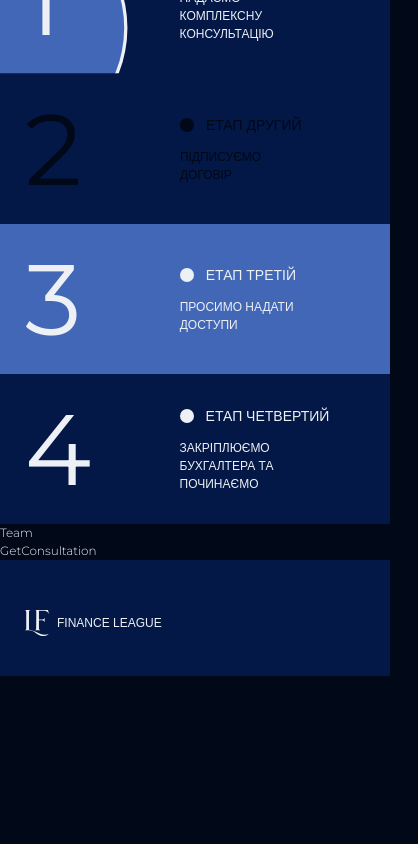
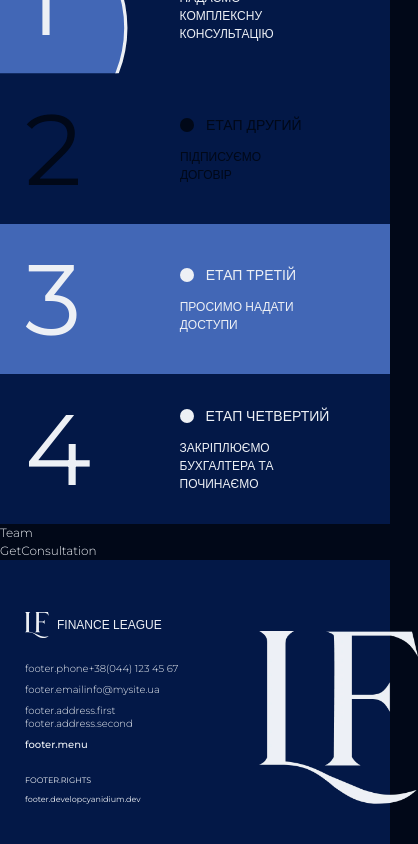
Before and after one commit to cyanidium-dev/liga-finance, a Next.js app: page /en in a window 390 px wide. Shown: the part 6808-7652 px from the top of the page, 418 px wide, since content can reach past the window. Before the commit the page ends 7484 px from the top, so only its background shows below. Built offline with nearby package versions, Linux system fonts and the light colour scheme; a web font is replaced by a local one.

Commit message:
added footer for mobile

```diff
--- a/messages/uk.json
+++ b/messages/uk.json
@@ -104,6 +104,8 @@
     }
   },
   "footer": {
+    "phone": "Тел: ",
+    "email": "Email: ",
     "address": {
       "first": "вул. Хрещатик, 22",
       "second": "м. Київ, 01001, Україна"
--- a/src/app/[locale]/globals.css
+++ b/src/app/[locale]/globals.css
@@ -23,6 +23,7 @@ body {
   background: var(--background);
   color: var(--foreground);
   font-family: var(--font-montserrat), Arial, Helvetica, sans-serif;
+  overflow-x: hidden;
 }
 
 a {
--- a/src/components/shared/footer/FooteInfo.tsx
+++ /dev/null
@@ -1,3 +0,0 @@
-export default function FooteInfo() {
-  return <div>FooteInfo</div>;
-}
--- a/src/components/shared/footer/Footer.tsx
+++ b/src/components/shared/footer/Footer.tsx
@@ -1,10 +1,24 @@
+import Image from "next/image";
 import Logo from "../logo/Logo";
+import FooterInfo from "./FooterInfo";
+import FooterBottom from "./FooterBottom";
+import FooterMenu from "./FooterMenu";
 
 export default function Footer() {
   return (
-    <footer className="w-dvw bg-main pt-[50px] pb-10">
+    <footer className="relative -z-20 w-dvw bg-main pt-[52px] pb-10">
+      <Image
+        src="/images/hero/logo.webp"
+        alt="logo"
+        width={538}
+        height={586}
+        className="absolute -z-10 bottom-[40px] -right-7 w-[159px] h-auto"
+      />
       <div className="container max-w-[1920px]">
         <Logo className="w-6 xl:w-[45px] h-auto" />
+        <FooterInfo />
+        <FooterMenu />
+        <FooterBottom />
       </div>
     </footer>
   );
--- /dev/null
+++ b/src/components/shared/footer/FooterBottom.tsx
@@ -0,0 +1,21 @@
+import { useTranslations } from "next-intl";
+import { CYANIDIUM_URL, CYANIDIUM_NAME } from "@/constants/constants";
+
+export default function FooterBottom() {
+  const t = useTranslations("footer");
+  return (
+    <div className="mt-6">
+      <p className="mb-2 text-8reg uppercase leading-[130%]">{t("rights")}</p>
+      <p className="text-8reg leading-[130%]">
+        {t("develop")}
+        <a
+          href={CYANIDIUM_URL}
+          target="_blank"
+          rel="noopener noreferrer nofollow"
+        >
+          {CYANIDIUM_NAME}
+        </a>
+      </p>
+    </div>
+  );
+}
--- /dev/null
+++ b/src/components/shared/footer/FooterInfo.tsx
@@ -0,0 +1,44 @@
+import { PHONE, EMAIL, ADDRESS_LINK } from "@/constants/constants";
+import { phoneRegex } from "@/regex/regex";
+import { useTranslations } from "next-intl";
+
+export default function FooterInfo() {
+  const t = useTranslations("footer");
+  return (
+    <ul className="flex flex-col gap-y-2 mt-6 text-10light leading-[130%]">
+      <li>
+        {t("phone")}
+        <a
+          href={`tel:+${PHONE.replace(/\D/g, "")}`}
+          target="_blank"
+          rel="noopener noreferrer nofollow"
+          className="outline-none laptop:hover:text-greenDark focus-visible:text-greenDark active:text-greenDark transition duration-300 ease-out"
+        >
+          {PHONE.replace(phoneRegex, "$1($2) $3 $4 $5")}
+        </a>
+      </li>
+      <li>
+        {t("email")}
+        <a
+          href={`mailto:${EMAIL}`}
+          target="_blank"
+          rel="noopener noreferrer nofollow"
+          className="outline-none laptop:hover:text-greenDark focus-visible:text-greenDark active:text-greenDark transition duration-300 ease-out"
+        >
+          {EMAIL}
+        </a>
+      </li>
+      <li>
+        <a
+          href={ADDRESS_LINK}
+          target="_blank"
+          rel="noopener noreferrer nofollow"
+          className="outline-none laptop:hover:text-greenDark focus-visible:text-greenDark active:text-greenDark transition duration-300 ease-out"
+        >
+          <p>{t("address.first")}</p>
+          <p>{t("address.second")}</p>
+        </a>
+      </li>
+    </ul>
+  );
+}
--- /dev/null
+++ b/src/components/shared/footer/FooterMenu.tsx
@@ -0,0 +1,7 @@
+import { useTranslations } from "next-intl";
+
+export default function FooterMenu() {
+  const t = useTranslations("footer");
+
+  return <div className="mt-2 text-10med leading-[130%]">{t("menu")}</div>;
+}
--- a/src/constants/constants.ts
+++ b/src/constants/constants.ts
@@ -1 +1,11 @@
-export const companyName = "Finance League"
+export const companyName = "Finance League";
+
+export const PHONE = "+380441234567";
+
+export const EMAIL = "info@mysite.ua";
+
+export const ADDRESS_LINK = "";
+
+export const CYANIDIUM_URL = "https://www.cyanidium.dev/";
+
+export const CYANIDIUM_NAME = "cyanidium.dev";
--- /dev/null
+++ b/src/regex/regex.ts
@@ -0,0 +1 @@
+export const phoneRegex = /(\+38)(\d{3})(\d{3})(\d{2})(\d{2})/;
```
